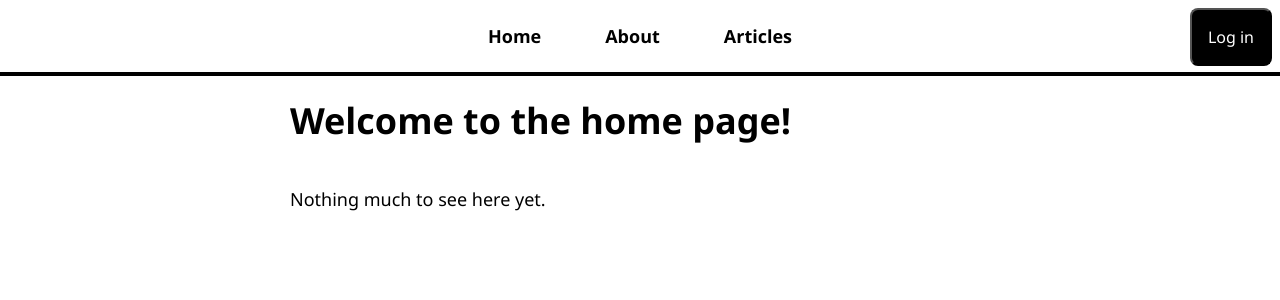
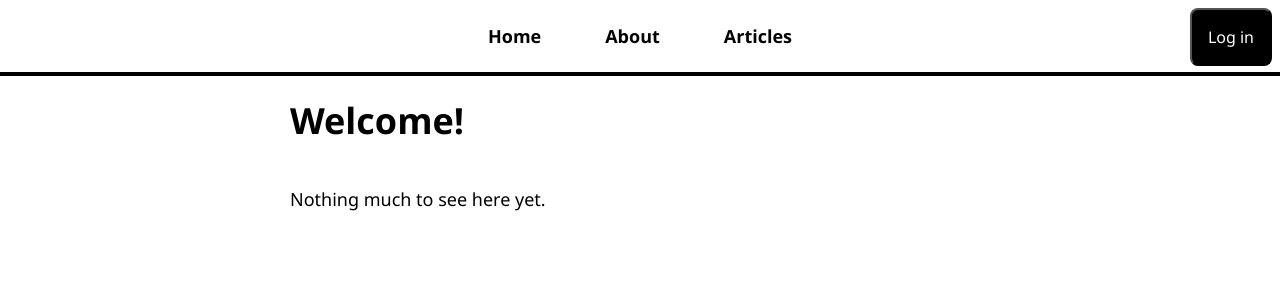
Before and after one commit to dianakaal/coding-practice-2024, a React (Create React App) app in the folder frontend/: page / in a window 1280 px wide. Shown: the top 300 px of the page. Built offline with nearby package versions, Linux system fonts and the light colour scheme; no server answers.

Commit message:
Modify text

```diff
--- a/frontend/src/pages/HomePage.js
+++ b/frontend/src/pages/HomePage.js
@@ -1,7 +1,7 @@
 const HomePage = () => {
     return (
         <>
-        <h1>Welcome to the home page!</h1>
+        <h1>Welcome!</h1>
         <p>Nothing much to see here yet.</p>
         </>
     );
```
